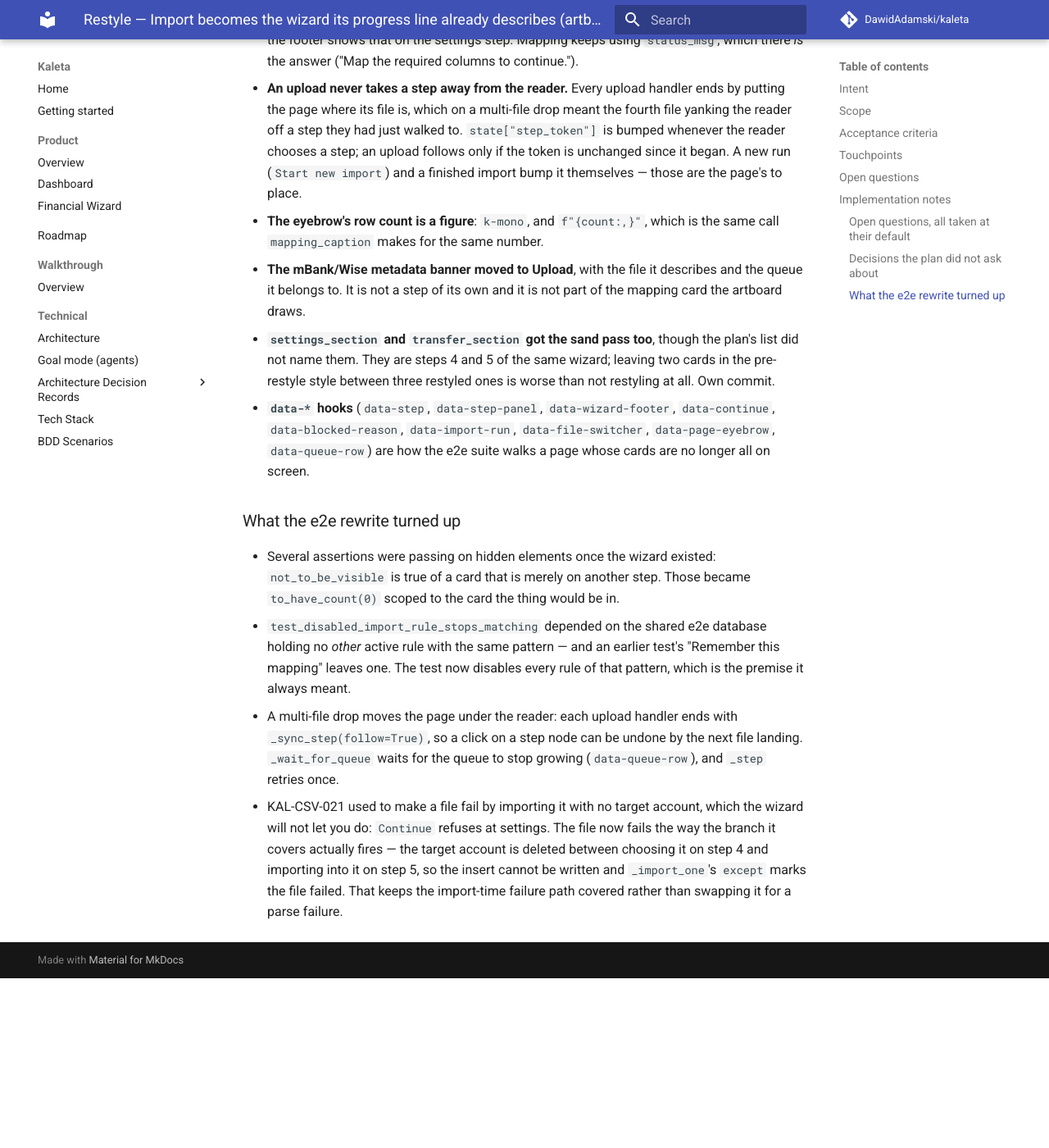
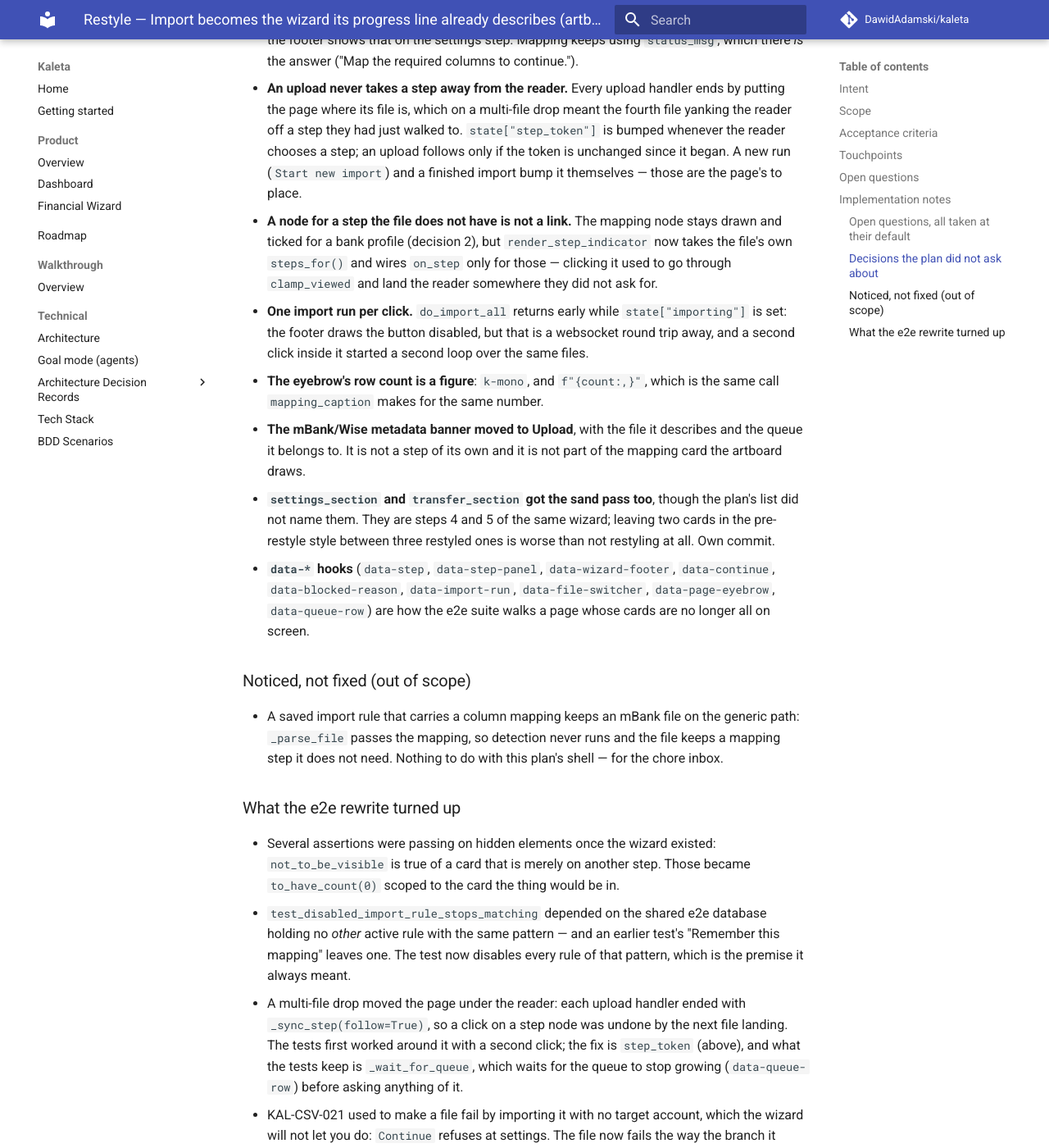
Before and after one commit to DawidAdamski/kaleta, an MkDocs documentation site: the page built from docs/plans/restyle-import-wizard.md, in a window 1280 px wide and 1400 px high, scrolled down 3749 px. Shown: the whole window at 82% size. Built offline with MkDocs 1.6.1 and Material for MkDocs 9.7.7, drawn with Linux system fonts in a browser that asks for light colours; comment, search, counter and statistics services are not loaded; before the commit the page ends 4942 px from its top, so only the background shows below that; some of the changed text lies outside the part shown.

Commit message:
fix(import): a step this file does not have is not a link
Second review round, all of it found by the reviewer:

- A bank profile's mapping node was clickable. It is ticked, and rightly
  so — the columns were mapped, by the profile — but it is not a step the
  file has, so clicking it fell through `clamp_viewed` and put the reader
  on Upload without being asked. The line now takes the file's own steps.
- `do_import_all` returns early while a run is going. The disabled button
  is a websocket round trip away; a second click inside it started a
  second loop over the same files.
- KAL-CSV-028 claims Back loses no work, so the test now maps a column
  before walking away and finds it still mapped on the way back.
- KAL-CSV-029's last refusal is asserted whole, and the scenario quotes
  the message it asserts (rule 11).
- The `< file N of M >` walk waits for the header to name the other file
  rather than for 400ms.
- The plan's `grep -qv` criterion could never fail; `! grep -q` is what it
  meant. The Implementation notes no longer describe a retry that the
  `step_token` fix made unnecessary.

Co-Authored-By: Claude Opus 5 (1M context) <noreply@anthropic.com>
Claude-Session: https://claude.ai/code/session_0152AYpRfMD2oD5sjv3sg3qi

```diff
--- a/docs/plans/restyle-import-wizard.md
+++ b/docs/plans/restyle-import-wizard.md
@@ -93,7 +93,7 @@ separate plan.
 - `uv run pytest tests/e2e/test_transfer_detection.py tests/e2e/test_rules.py -q`
 - `grep -q "KAL-CSV-028" docs/bdd.md`
 - `grep -q "KAL-CSV-029" docs/bdd.md`
-- `grep -qv "text-2xl font-bold" src/kaleta/views/import_view/page.py`
+- `! grep -q "text-2xl font-bold" src/kaleta/views/import_view/page.py`
 - `uv run python scripts/spec_coverage.py`
 - `bash scripts/verify.sh --e2e`
 - `[manual]` Upload `test_import.csv` at 1360px: step 3 shows the sample
@@ -176,6 +176,15 @@ separate plan.
   reader chooses a step; an upload follows only if the token is
   unchanged since it began. A new run (`Start new import`) and a
   finished import bump it themselves — those are the page's to place.
+- **A node for a step the file does not have is not a link.** The mapping
+  node stays drawn and ticked for a bank profile (decision 2), but
+  `render_step_indicator` now takes the file's own `steps_for()` and
+  wires `on_step` only for those — clicking it used to go through
+  `clamp_viewed` and land the reader somewhere they did not ask for.
+- **One import run per click.** `do_import_all` returns early while
+  `state["importing"]` is set: the footer draws the button disabled, but
+  that is a websocket round trip away, and a second click inside it
+  started a second loop over the same files.
 - **The eyebrow's row count is a figure**: `k-mono`, and `f"{count:,}"`,
   which is the same call `mapping_caption` makes for the same number.
 - **The mBank/Wise metadata banner moved to Upload**, with the file it
@@ -190,6 +199,13 @@ separate plan.
   `data-file-switcher`, `data-page-eyebrow`, `data-queue-row`) are how
   the e2e suite walks a page whose cards are no longer all on screen.
 
+### Noticed, not fixed (out of scope)
+
+- A saved import rule that carries a column mapping keeps an mBank file
+  on the generic path: `_parse_file` passes the mapping, so detection
+  never runs and the file keeps a mapping step it does not need. Nothing
+  to do with this plan's shell — for the chore inbox.
+
 ### What the e2e rewrite turned up
 
 - Several assertions were passing on hidden elements once the wizard
@@ -201,10 +217,12 @@ separate plan.
   and an earlier test's "Remember this mapping" leaves one. The test now
   disables every rule of that pattern, which is the premise it always
   meant.
-- A multi-file drop moves the page under the reader: each upload handler
-  ends with `_sync_step(follow=True)`, so a click on a step node can be
-  undone by the next file landing. `_wait_for_queue` waits for the queue
-  to stop growing (`data-queue-row`), and `_step` retries once.
+- A multi-file drop moved the page under the reader: each upload handler
+  ended with `_sync_step(follow=True)`, so a click on a step node was
+  undone by the next file landing. The tests first worked around it with
+  a second click; the fix is `step_token` (above), and what the tests
+  keep is `_wait_for_queue`, which waits for the queue to stop growing
+  (`data-queue-row`) before asking anything of it.
 - KAL-CSV-021 used to make a file fail by importing it with no target
   account, which the wizard will not let you do: `Continue` refuses at
   settings. The file now fails the way the branch it covers actually
```
Also changed, not shown: docs/bdd.md (+3 -2 lines), 5 other files.
